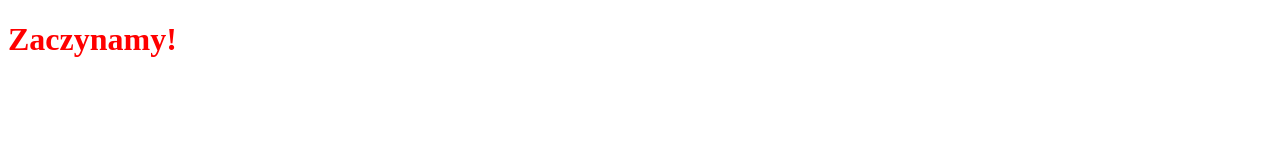
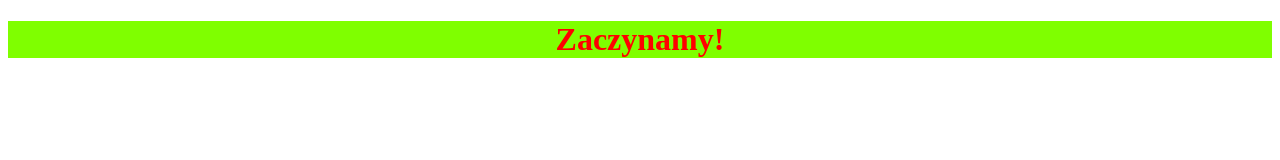
Before and after one commit to Biedrzyk/Nauka_jeden, a website: page index.html in a window 1280 px wide. Drawn offline with Linux system fonts and the light colour scheme.

```diff
--- a/CSS/style.css
+++ b/CSS/style.css
@@ -1,3 +1,7 @@
 .title {
     color:red;
-}
+    background-color: chartreuse;
+    text-align: center;
+    display:flex;
+    justify-content: center;
+    }
```
